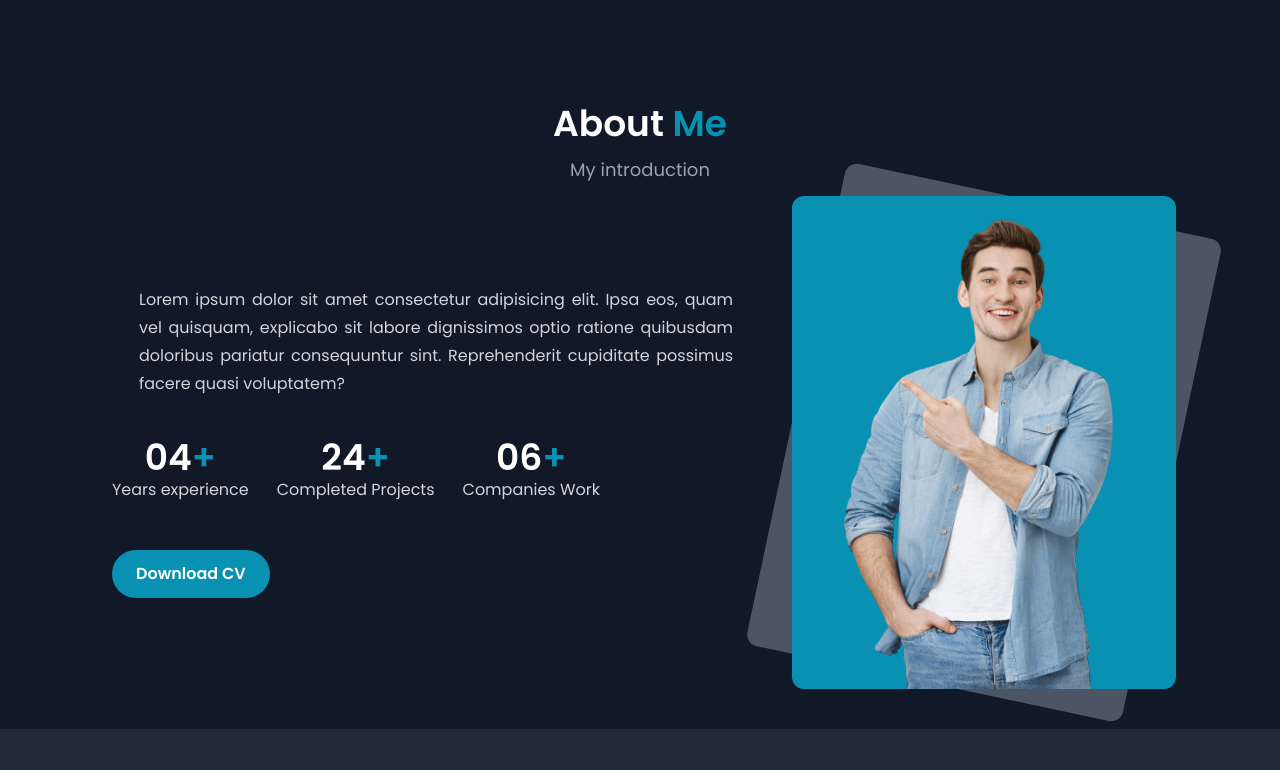
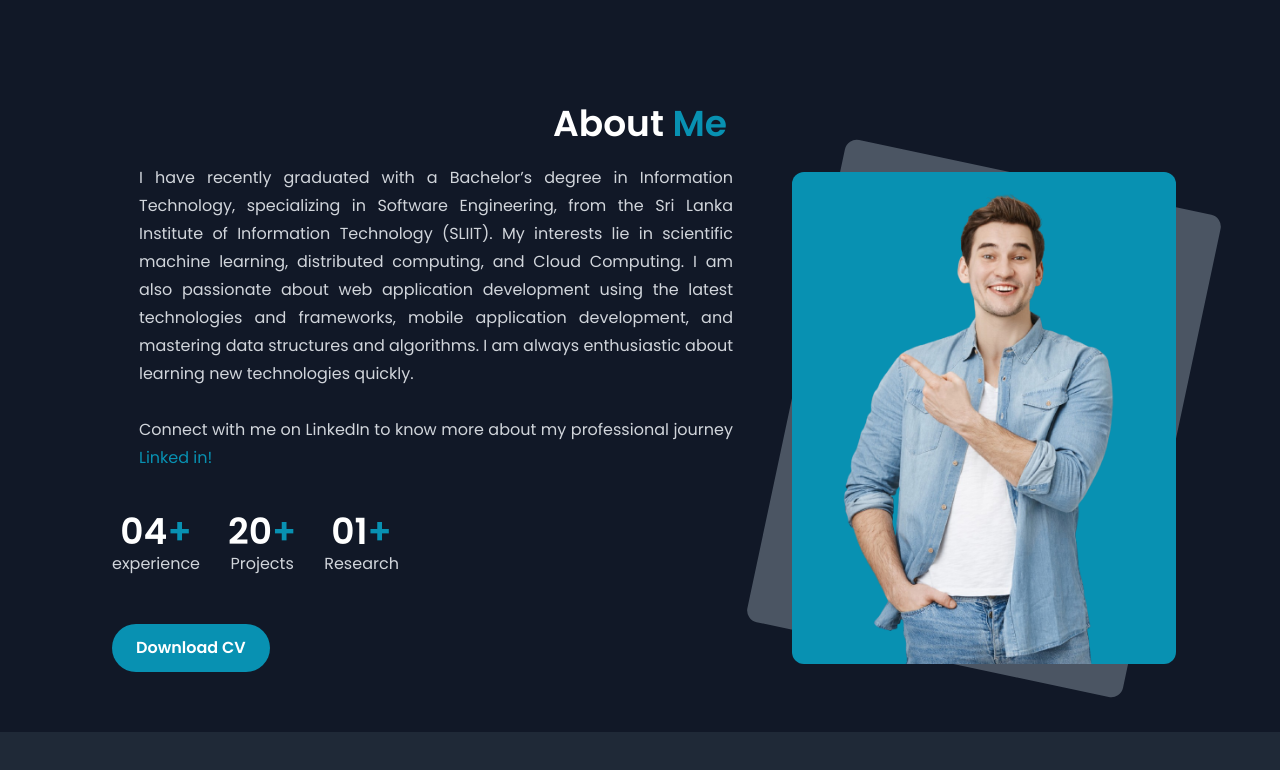
Before and after one commit to YasiruWickramasinghe/My_Portfolio, a React (Vite) app: page / in a window 1280 px wide. Shown: the part 768-1538 px from the top of the page. Built offline with nearby package versions, Linux system fonts and the light colour scheme.

Commit message:
Update about page

```diff
--- a/src/components/About.jsx
+++ b/src/components/About.jsx
@@ -2,9 +2,9 @@ import React from "react";
 import aboutImg from "../assets/images/about.png";
 const About = () => {
   const info = [
-    { text: "Years experience", count: "04" },
-    { text: "Completed Projects", count: "24" },
-    { text: "Companies Work", count: "06" },
+    { text: "experience", count: "04" },
+    { text: "Projects", count: "20" },
+    { text: "Research", count: "01" },
   ];
   return (
     <section id="about" className="py-10 text-white">
@@ -12,15 +12,11 @@ const About = () => {
         <h3 className="text-4xl font-semibold">
           About <span className="text-cyan-600">Me</span>
         </h3>
-        <p className="text-gray-400 my-3 text-lg">My introduction</p>
         <div className="flex md:flex-row flex-col-reverse items-center md:gap-6 gap-12 px-10 max-w-6xl mx-auto">
           <div className="p-2">
             <div className="text-gray-300 my-3">
-              <p className="text-justify leading-7 w-11/12 mx-auto">
-                Lorem ipsum dolor sit amet consectetur adipisicing elit. Ipsa
-                eos, quam vel quisquam, explicabo sit labore dignissimos optio
-                ratione quibusdam doloribus pariatur consequuntur sint.
-                Reprehenderit cupiditate possimus facere quasi voluptatem?
+              <p className="text-justify leading-7 w-11/12 mx-auto">I have recently graduated with a Bachelor’s degree in Information Technology, specializing in Software Engineering, from the Sri Lanka Institute of Information Technology (SLIIT). My interests lie in scientific machine learning, distributed computing, and Cloud Computing. I am also passionate about web application development using the latest technologies and frameworks, mobile application development, and mastering data structures and algorithms. I am always enthusiastic about learning new technologies quickly. <br/><br/> Connect with me on LinkedIn to know more about my professional journey<a href="https://www.linkedin.com/in/yasirusajith/"> <span className="text-cyan-600">Linked in!</span></a>
+
               </p>
               <div className="flex mt-10 items-center gap-7">
                 {info.map((content) => (
@@ -35,7 +31,7 @@ const About = () => {
               </div>
               <br />
               <br />
-              <a href="./src/assets/Code_a_program.pdf" download>
+              <a href="./src/assets/Yasiru_Wickramasinghe.pdf" download>
                 <button className="btn-primary">Download CV</button>
               </a>
             </div>
--- a/src/components/Hero.jsx
+++ b/src/components/Hero.jsx
@@ -2,11 +2,11 @@ import React from "react";
 import hero from "../assets/images/hero.png";
 const Hero = () => {
   const social_media = [
-    "logo-instagram",
-    "logo-facebook",
-    "logo-linkedin",
-    "logo-twitter",
-    "logo-github",
+    { logo: "logo-linkedin", link: "https://www.linkedin.com/in/yasirusajith/"},
+    { logo: "logo-facebook", link: "https://www.facebook.com/YasiruWickramasingha"},
+    { logo: "logo-instagram", link: "https://www.instagram.com/yasiruwickramasingha/"},
+    { logo: "logo-twitter", link: "https://twitter.com/YasiruSajith"},
+    { logo: "logo-github", link: "https://github.com/YasiruWickramasinghe"}
   ];
   return (
     <section
@@ -30,12 +30,12 @@ const Hero = () => {
           </h4>
           <button className="btn-primary mt-8"><a href="#contact">Contact Me</a></button>
           <div className="mt-8 text-3xl flex items-center md:justify-start justify-center gap-5">
-            {social_media?.map((icon) => (
+            {social_media?.map((content) => (
               <div
-                key={icon}
+                key={content.logo}
                 className="text-gray-600 hover:text-white cursor-pointer "
               >
-                <ion-icon name={icon}></ion-icon>
+                <a href={content.link}><ion-icon name={content.logo}></ion-icon></a>
               </div>
             ))}
           </div>
```
Also changed, not shown: 2 other files (tests, documents, lock files or other folders).
